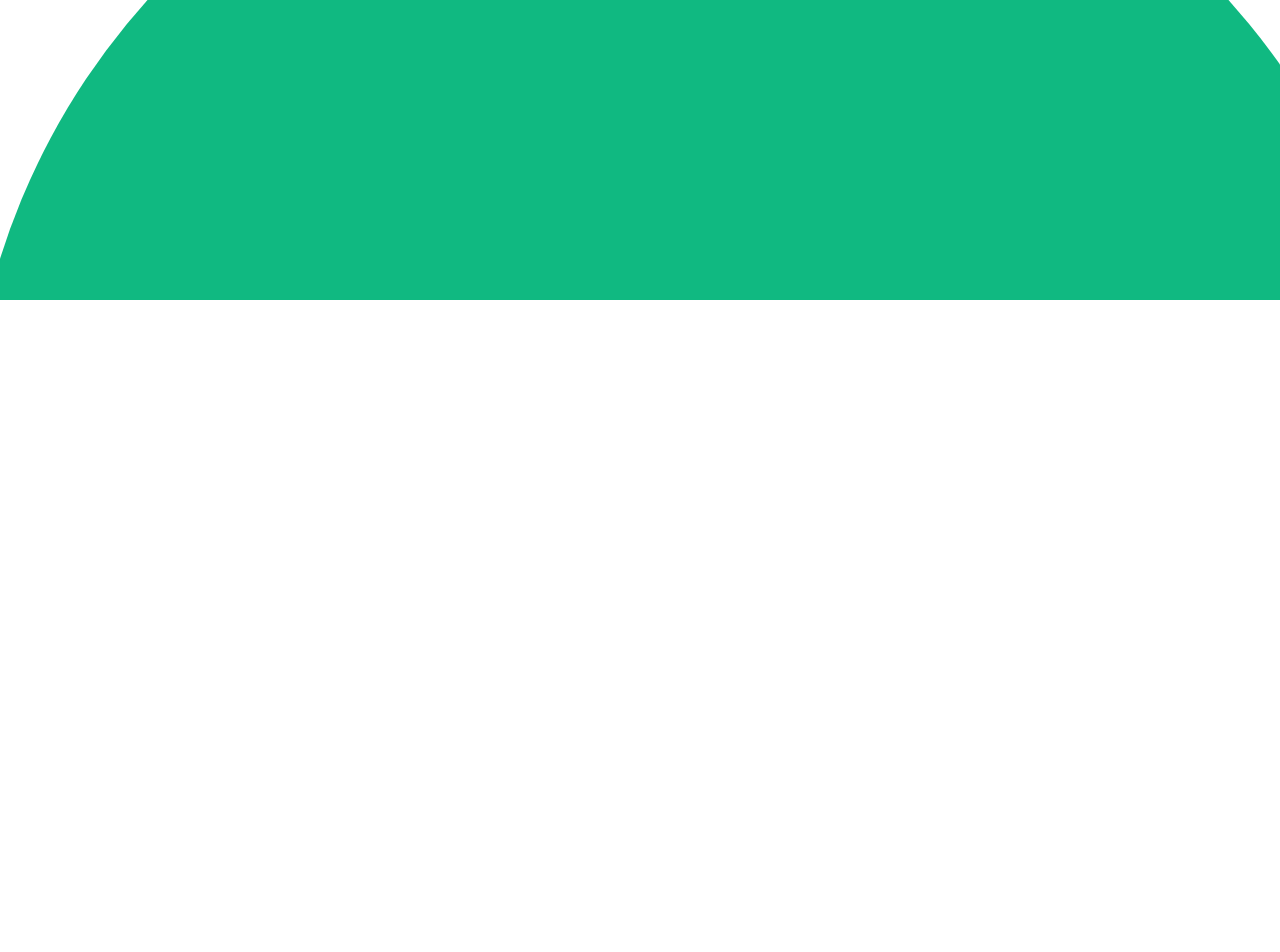
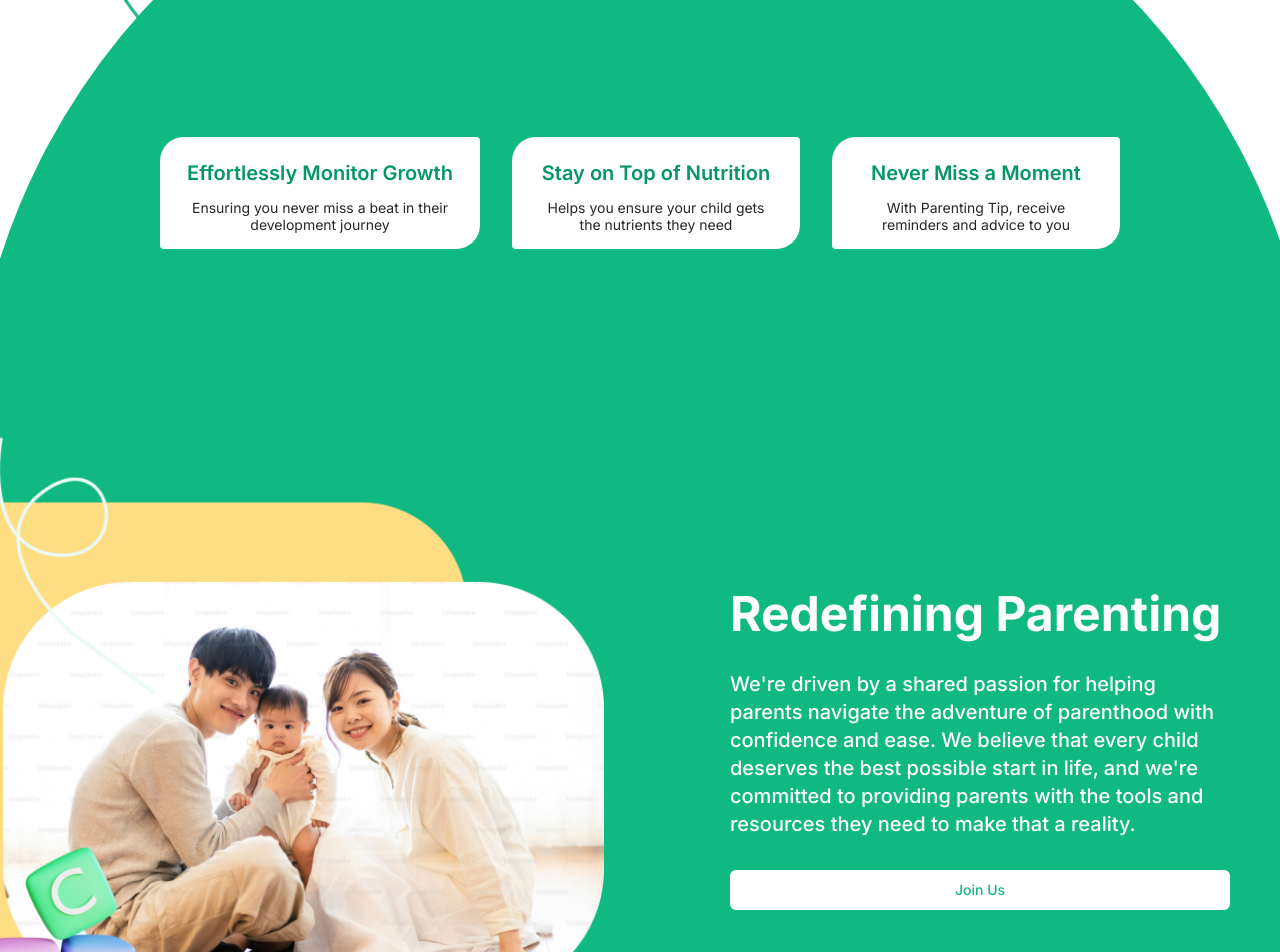
Before and after one commit to qiqioberon/Nouriva, a Next.js app: page / in a window 1280 px wide. Shown: the part 600-1552 px from the top of the page. Before the commit the page ends 900 px from the top, so only its background shows below. Built offline with nearby package versions, Linux system fonts and the light colour scheme.

Commit message:
Add 1 screen di landing page + fix navbar dll

```diff
--- a/src/app/(LandingPage)/page.tsx
+++ b/src/app/(LandingPage)/page.tsx
@@ -14,8 +14,8 @@ export default function landingpage() {
 	return (
 		<>
 			<Navbar />
-			<div className="overflow-x-hidden">
-				<div className="h-[900px] w-[1440px] overflow-clip">
+			<div className="overflow-hidden w-full scroll-m-auto">
+				<div className="h-[900px] w-full overflow-hidden ">
 					<div
 						className={"flex flex-col justify-center items-center gap-8 pt-24"}
 						style={SourceSerif.style}
@@ -38,23 +38,72 @@ export default function landingpage() {
 							Learn More
 						</Button>
 					</div>
-
-					<div className="mt-10 -ms-8 h-[1400px] w-[1440px] bg-emerald-500 rounded-full" />
+					<div className="flex flex-row">
 						<Image
-						className="relative bottom-0 right-24 -z-10"
+							className="relative left-16 -z-10 transform scale-x-[-1]"
 							src="/VectorMlungker.svg"
 							alt="Vectormlungker"
 							height={400}
 							width={200}
 						/>
 						<Image
-						className="relative bottom-0 left-24 -z-10 transform scale-x-[-1]"
+							className="relative -right-[750px] -z-10"
 							src="/VectorMlungker.svg"
 							alt="Vectormlungker"
 							height={400}
 							width={200}
 						/>
 					</div>
+					<div className=" h-28 gap-8 flex justify-center">
+						<div className="w-80 px-6 py-4 bg-white rounded-tl-3xl rounded-tr rounded-bl rounded-br-3xl flex-col justify-center items-center gap-1.5 inline-flex">
+							<div className="text-emerald-600 text-xl font-semibold font-['Source Serif Pro'] leading-loose">
+								Effortlessly Monitor Growth
+							</div>
+							<div className="self-stretch text-center text-zinc-800 text-sm font-normal font-['Inter'] leading-tight">
+								Ensuring you never miss a beat in their development journey
+							</div>
+						</div>
+						<div className="w-72 px-6 py-4 bg-white rounded-tl-3xl rounded-tr rounded-bl rounded-br-3xl flex-col justify-center items-center gap-1.5 inline-flex">
+							<div className="text-emerald-600 text-xl font-semibold font-['Source Serif Pro'] leading-loose">
+								Stay on Top of Nutrition
+							</div>
+							<div className="self-stretch text-center text-zinc-800 text-sm font-normal font-['Inter'] leading-tight">
+								Helps you ensure your child gets the nutrients they need
+							</div>
+						</div>
+						<div className="w-72 px-6 py-4 bg-white rounded-tl-3xl rounded-tr rounded-bl rounded-br-3xl flex-col justify-center items-center gap-1.5 inline-flex">
+							<div className="text-emerald-600 text-xl font-semibold font-['Source Serif Pro'] leading-loose">
+								Never Miss a Moment
+							</div>
+							<div className="self-stretch text-center text-zinc-800 text-sm font-normal font-['Inter'] leading-tight">
+								With Parenting Tip, receive reminders and advice to you{" "}
+							</div>
+						</div>
+					</div>
+					<div className="relative -z-10  -top-[500px] mt-10 -ms-8 h-[1350px] w-[1350px] bg-emerald-500 rounded-full" />
+				</div>
+				<div className="h-[900px] w-full overflow-hidden bg-emerald-500 flex justify-end items-center px-[50px] py-[86px]">
+					<Image
+						className="absolute -left-24 z-10"
+						src="/fotolp1.png"
+						alt="fotolp1"
+						width={700}
+						height={100}
+					/>
+					<div className="w-[500px] flex flex-col gap-8 text-white">
+						<h1 className={cn("font-bold text-5xl")}>Redefining Parenting</h1>
+						<p className={cn("font-medium text-xl")}>
+							We're driven by a shared passion for helping parents navigate the
+							adventure of parenthood with confidence and ease. We believe that
+							every child deserves the best possible start in life, and we're
+							committed to providing parents with the tools and resources they
+							need to make that a reality.
+						</p>
+						<Button className="bg-white text-emerald-500 hover:border-2 hover:border-emerald-700">
+							Join Us
+						</Button>
+					</div>
+				</div>
 			</div>
 		</>
 	);
--- a/src/components/LandingPage/navbar.tsx
+++ b/src/components/LandingPage/navbar.tsx
@@ -12,7 +12,7 @@ export default function Navbar() {
 	const pathname = usePathname();
 	return (
 		<>
-			<div className="fixed top-0 w-full h-24  flex flex-row px-[64px] justify-between py-[27px] items-center bg-white/80 ">
+			<div className="fixed top-0 z-50 w-full h-24  flex flex-row px-[64px] justify-between py-[27px] items-center bg-white/80 ">
 				<Logo />
 				<div
 					className={cn(
```
Also changed, not shown: public/fotolp1.png (added), 1 other file (tests, documents, lock files or other folders). Lines whose indentation alone changed are shown as unchanged.
